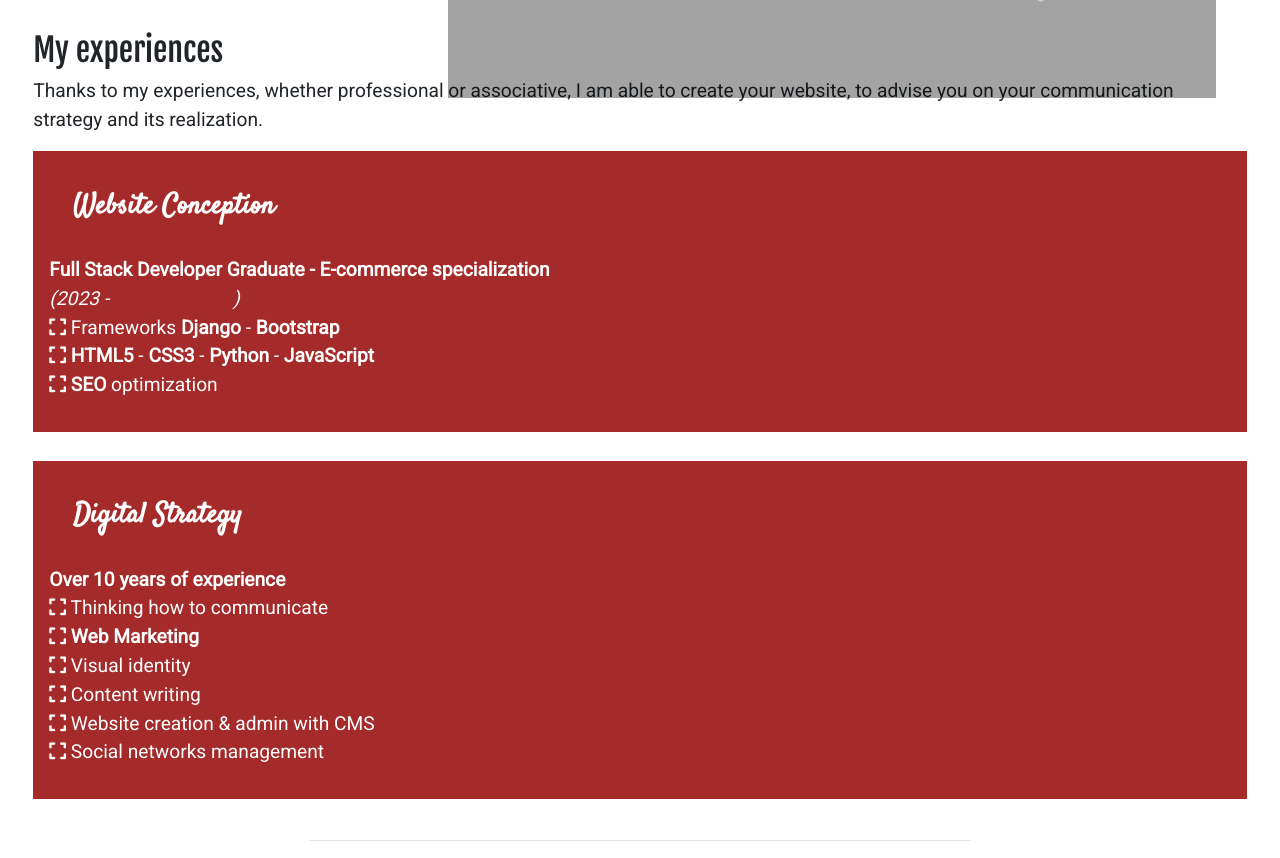
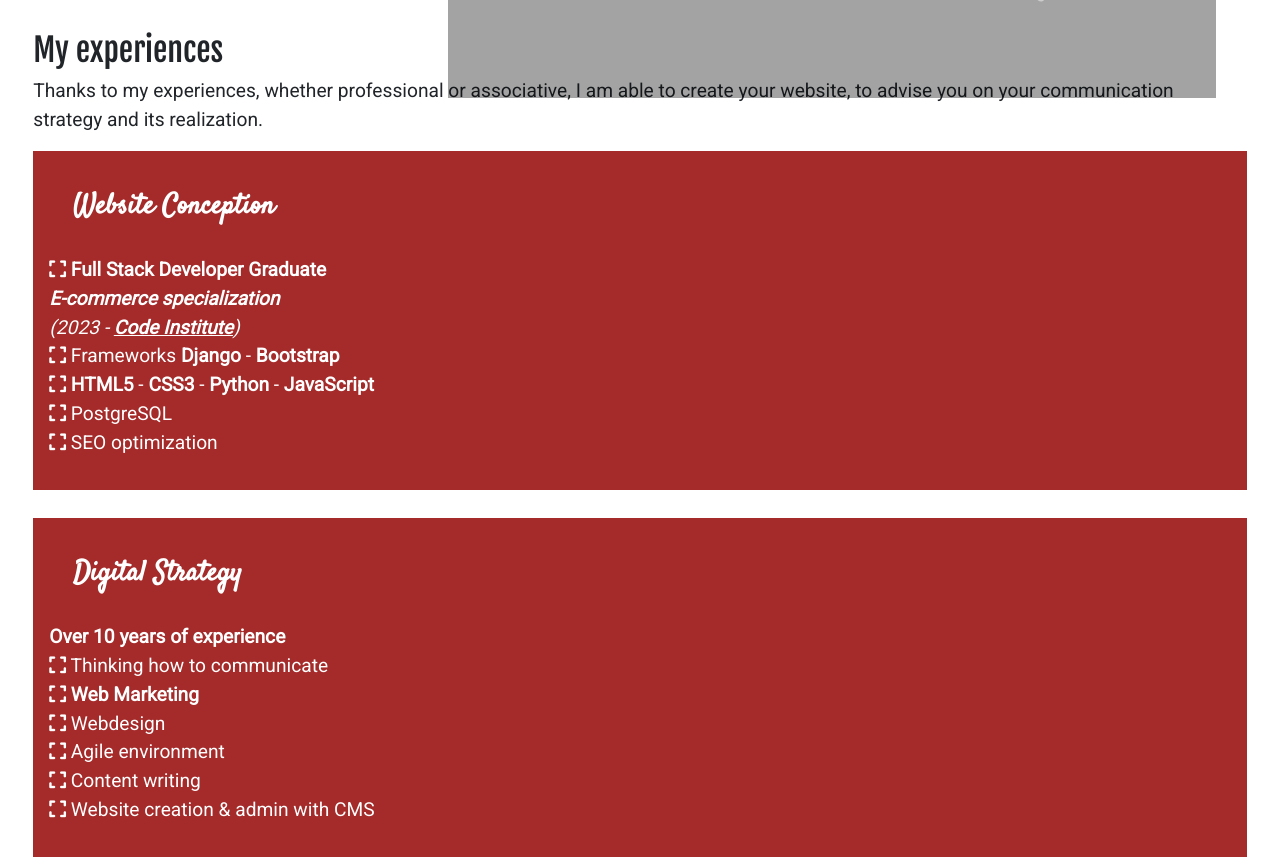
Before and after one commit to cecilegaudron/personal-website, a Django app: page / in a window 1280 px wide. Shown: the part 598-1456 px from the top of the page. Run offline with Django 4.2, Linux system fonts and the light colour scheme; some libraries are stand-ins or nearby versions.

Commit message:
Remove Services area

```diff
--- a/templates/index.html
+++ b/templates/index.html
@@ -16,7 +16,8 @@
         </h1>
     </div>
 </section>
-<!-- Section with txt experiences -->
+
+<!-- Section with Experiences -->
 <section>
     <div>
         <h2>My experiences</h2>
@@ -26,8 +27,10 @@
             <div class="block-red p-3">
                 <h3 class="title-handwritten">Website Conception</h3>
                 <ul>
-                    <li><strong>Full Stack Developer Graduate - E-commerce specialization</strong><br>
-                        <em>(2023 - <a href="https://codeinstitute.net/de/" target="blank" aria-label="Visit the Code Institude website">Code Institute</a>)</em>
+                    <li><i class="fa-solid fa-expand"></i> <strong>Full Stack Developer Graduate <br>
+                        <em>E-commerce specialization</em></strong><br>
+                        <em>(2023 - <a href="https://codeinstitute.net/de/" target="blank" aria-label="Visit the Code Institude website" class="link-white">Code Institute</a>)</em>
+                        <br>
                     </li>
                     <li><i class="fa-solid fa-expand"></i> Frameworks <strong>Django</strong> -
                         <strong>Bootstrap</strong>
@@ -35,7 +38,9 @@
                     <li><i class="fa-solid fa-expand"></i> <strong>HTML5</strong> - <strong>CSS3</strong> -
                         <strong>Python</strong> - <strong>JavaScript</strong>
                     </li>
-                    <li><i class="fa-solid fa-expand"></i> <strong>SEO</strong> optimization</li>
+                    <li><i class="fa-solid fa-expand"></i> PostgreSQL
+                    </li>
+                    <li><i class="fa-solid fa-expand"></i> SEO optimization</li>
                 </ul>
             </div>
             <br>
@@ -45,39 +50,15 @@
                     <li><strong>Over 10 years of experience</strong></li>
                     <li><i class="fa-solid fa-expand"></i> Thinking </strong>how to communicate</strong></li>
                     <li><i class="fa-solid fa-expand"></i> <strong>Web Marketing</strong></li>
-                    <li><i class="fa-solid fa-expand"></i> Visual identity</li>
+                    <li><i class="fa-solid fa-expand"></i> Webdesign</li>
+                    <li><i class="fa-solid fa-expand"></i> Agile environment</li>
                     <li><i class="fa-solid fa-expand"></i> Content writing</li>
                     <li><i class="fa-solid fa-expand"></i> Website creation & admin with CMS</li>
-                    <li><i class="fa-solid fa-expand"></i> Social networks management</li>
                 </ul>
             </div>
         </div>
     </div>
 </section>
-<hr class="separator-red col-6 mx-auto">
-<!-- Section with services text -->
-<article>
-    <div>
-        <h2>My Services</h2>
-        <p><strong>Defining a web strategy is essential to deploy a website</strong> in line with your needs. Creating a
-            website is both
-            a schematization of your desires and your needs, and a translation to the technical tools necessary for its
-            proper implementation.<br><br>
-            For that, it is necessary to realize a <strong>practical interface</strong> and <strong>faithful to your
-                visual identity</strong>. This last
-            one must be displayed perfectly on the various screens with the <strong>responsive design</strong>, and in
-            particular on the mobiles which represent
-            more than half of the world connections. In order to give visibility to all this work, the mastery of
-            <strong>SEO
-                tools and practices</strong> is an absolute necessity. <br>
-        </p>
-        <div>
-            <a href="{% url 'services' %}"><i class="fa-solid fa-arrow-up-right-from-square"></i> Know more about my
-                services
-                and my work</a>
-        </div>
-    </div>
-</article>
 
 <!-- About page content -->
 {% include 'about.html' %}
```
